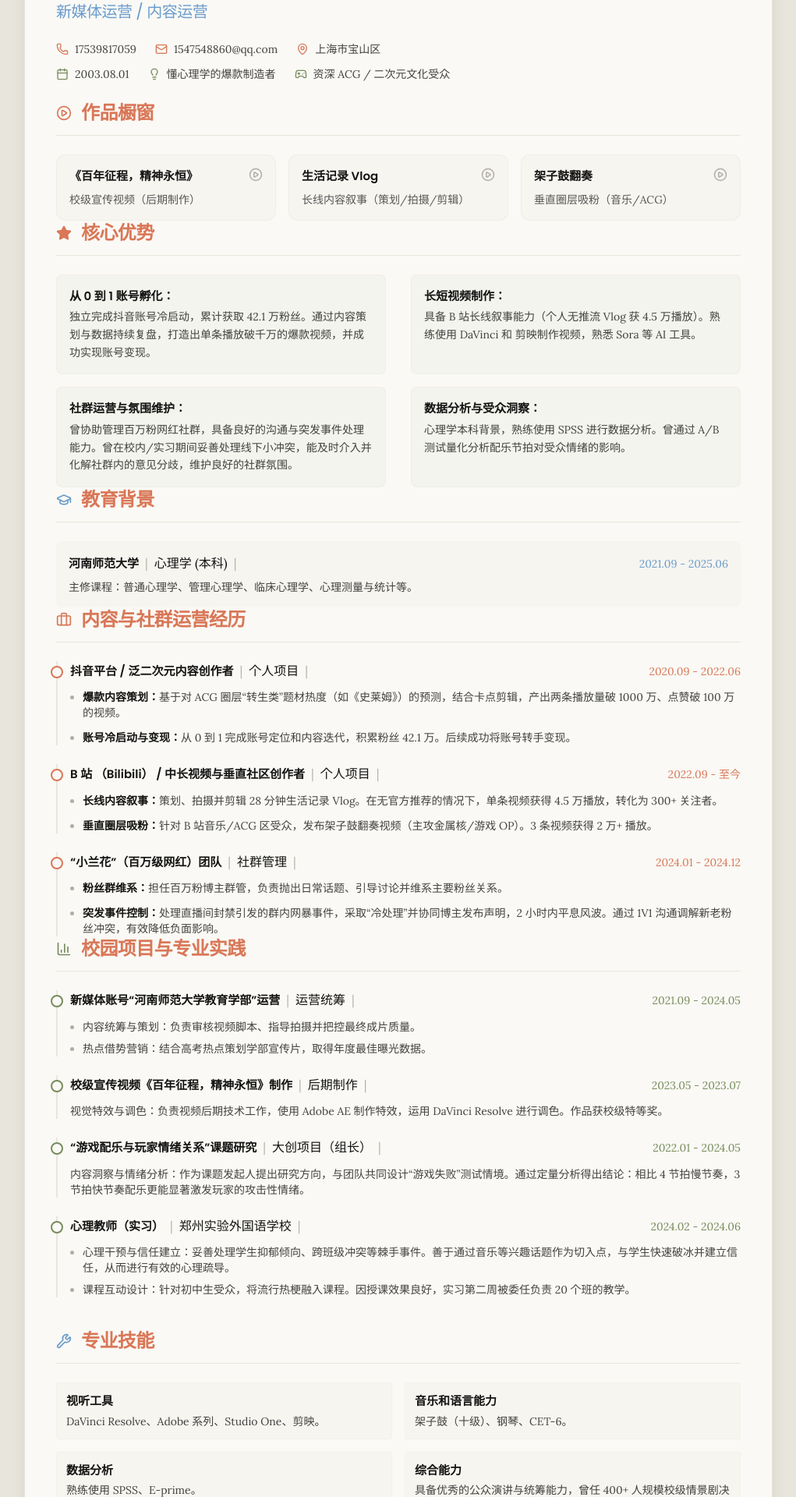
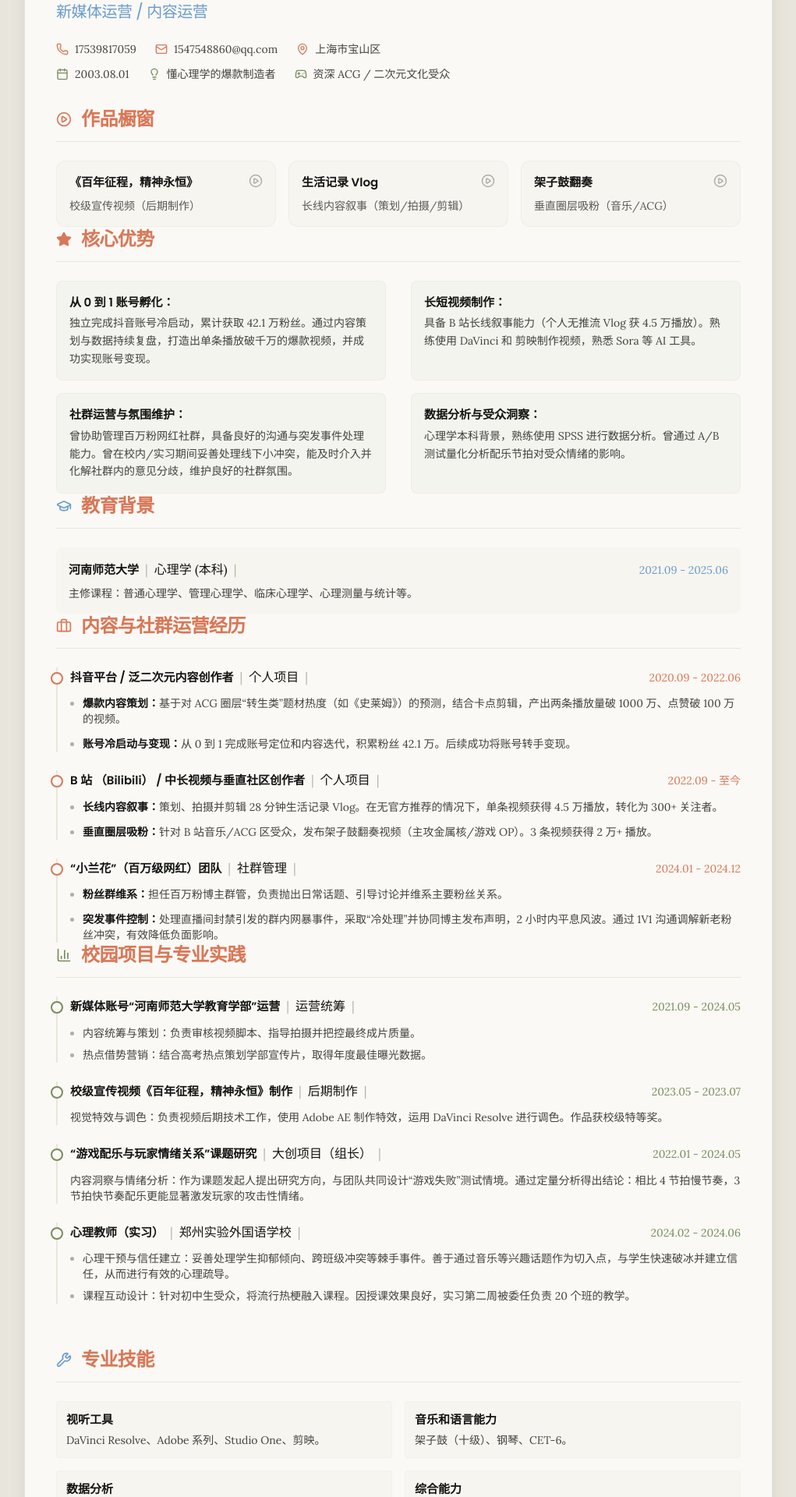
Before and after one commit to klion72/zhaoboyang-resume, a React (Vite) app: page / in a window 1280 px wide. Shown: the part 200-2120 px from the top of the page at 78% size, without its empty margins (129-1150 px from the left). Built offline with nearby package versions, Linux system fonts and the light colour scheme.

Commit message:
style: increase top margin for all section containers to match user preference

```diff
--- a/src/components/Showcases.tsx
+++ b/src/components/Showcases.tsx
@@ -9,7 +9,7 @@ const Showcases: React.FC = () => {
   if (showcases.length === 0) return null;
 
   return (
-    <section className="section-container no-print">
+    <section className="mt-8 no-print">
       <h2 className="section-title">
         <PlayCircle size={20} className="text-primary" /> 作品橱窗
       </h2>
--- a/src/styles/globals.css
+++ b/src/styles/globals.css
@@ -25,7 +25,7 @@
 
 @layer components {
   .section-container {
-    @apply mt-10;
+    @apply mt-14;
   }
 
   .section-title {
```
